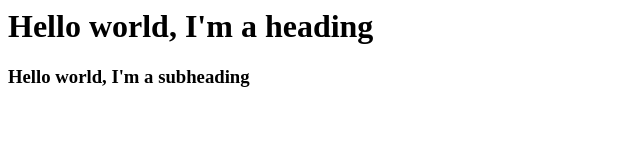
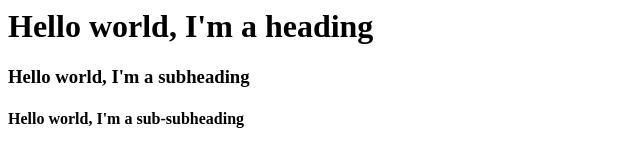
Before and after one commit to Abnerdotel/PrimerParcialElectiva2, a website: page src/index.html in a window 1280 px wide. Shown: the whole page, without its empty margins (0-640 px from the left). Drawn offline with Linux system fonts and the light colour scheme.

Commit message:
"h1, h3 and h4 with the classic hello world"

```diff
--- a/src/index.html
+++ b/src/index.html
@@ -1,3 +1,5 @@
 <h1> Hello world, I'm a heading </h1>
 
 <h3>  Hello world, I'm a subheading </h3>
+
+<h4>   Hello world, I'm a sub-subheading </h4>
```
